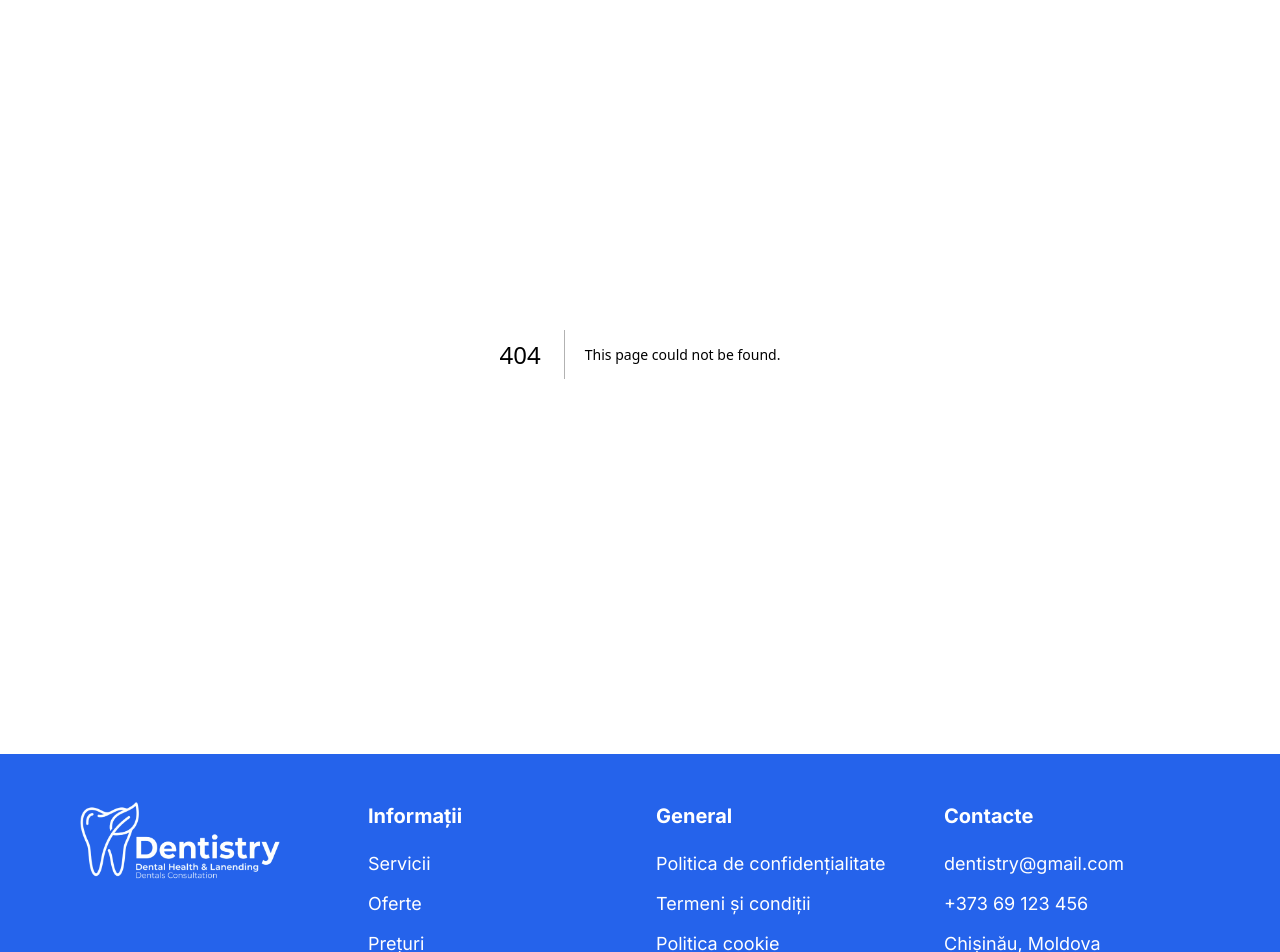
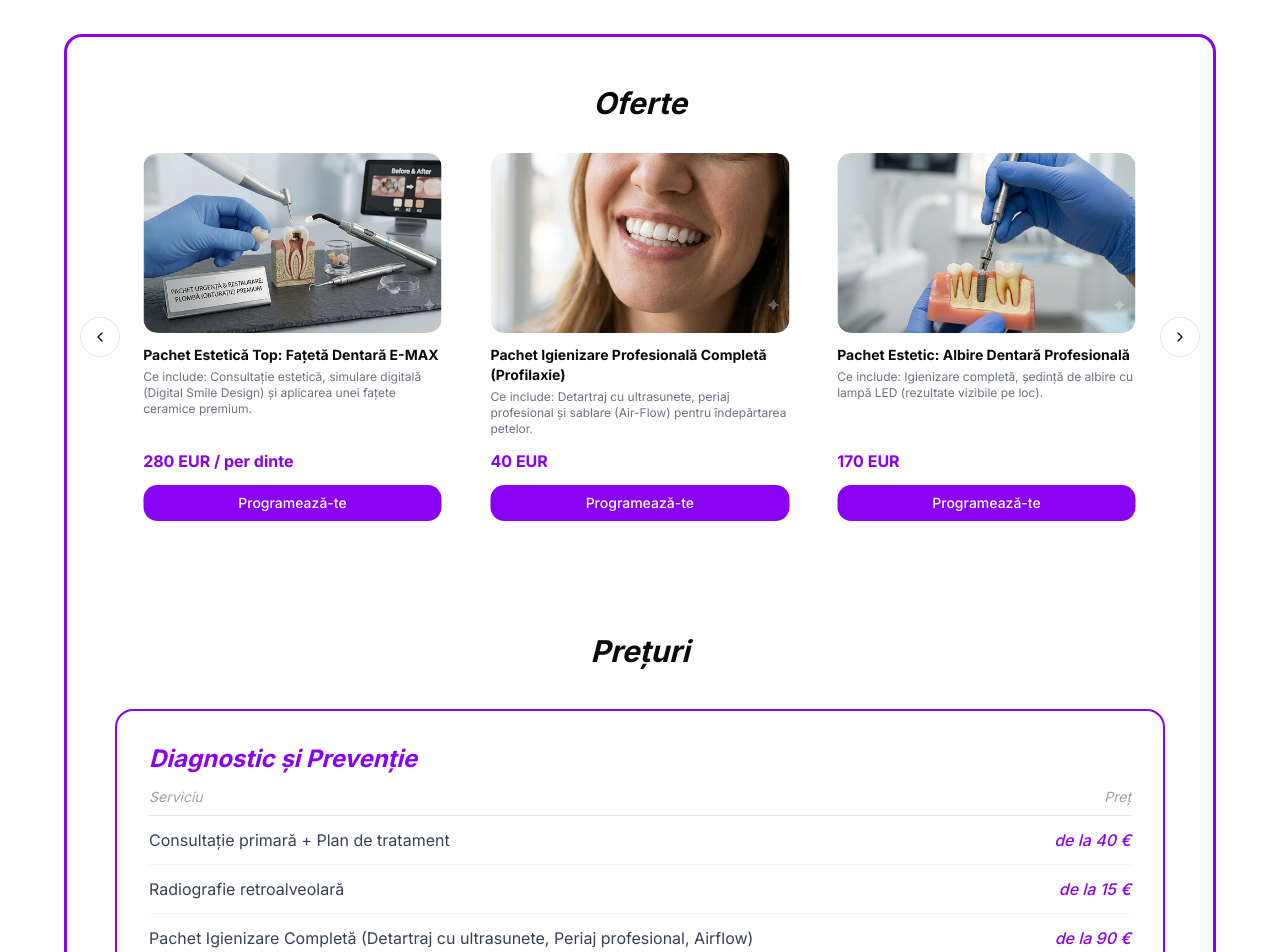
Before and after one commit to Sknyth/dentistry, a Next.js app: page /services in a window 1280 px wide. Before the commit this address had no page. Shown: the part 160-1112 px from the top of the page. Built offline with nearby package versions, Linux system fonts and the light colour scheme.

Commit message:
add page services without func

```diff
--- a/src/app/components/BookingForm.tsx
+++ b/src/app/components/BookingForm.tsx
@@ -98,7 +98,7 @@ export default function BookingForm({ doctors, defaultDoctorId, bookedSlots }: P
         </label>
       </div>
 
-      <button type="submit" className="w-full bg-[#8900F2] hover:bg-[#7a00d8] transition-colors text-white font-medium py-2.5 rounded-lg text-sm">
+      <button type="submit" className="w-full bg-[#8900F2] hover:bg-[#7a00d8] transition-colors text-white font-medium py-2.5 rounded-lg text-sm cursor-pointer">
         Trimite programarea
       </button>
 
--- /dev/null
+++ b/src/app/components/CarouselOffers.tsx
@@ -0,0 +1,73 @@
+import Image from 'next/image'
+import Link from 'next/link'
+import {
+  Carousel,
+  CarouselContent,
+  CarouselItem,
+  CarouselNext,
+  CarouselPrevious,
+} from "@/components/ui/carousel"
+
+const offers = [
+  {
+    title: "Pachet Igienizare Profesională Completă (Profilaxie)",
+    desc: "Ce include: Detartraj cu ultrasunete, periaj profesional și sablare (Air-Flow) pentru îndepărtarea petelor.",
+    img: "/service1.png",
+    price: "40 EUR",
+  },
+  {
+    title: "Pachet Estetic: Albire Dentară Profesională",
+    desc: "Ce include: Igienizare completă, ședință de albire cu lampă LED (rezultate vizibile pe loc).",
+    img: "/service2.png",
+    price: "170 EUR",
+  },
+  {
+    title: "Pachet Urgență & Restaurare: Plombă (Obturaţie) Premium",
+    desc: "Ce include: Consultație, anestezie locală și obturaţie fizionomică din compozit de ultimă generație.",
+    img: "/service3.png",
+    price: "45 EUR",
+  },
+  {
+    title: "Pachet Implant Dentar „Zâmbet Complet",
+    desc: "Ce include: Implant dentar de înaltă calitate + bont protetic (faza chirurgicală primară) și plan de tratament digital.",
+    img: "/service4.png",
+    price: "350 EUR",
+  },
+  {
+    title: "Pachet Estetică Top: Fațetă Dentară E-MAX",
+    desc: "Ce include: Consultație estetică, simulare digitală (Digital Smile Design) și aplicarea unei fațete ceramice premium.",
+    img: "/service6.png",
+    price: "280 EUR / per dinte",
+  },
+]
+
+const OffersCarousel = () => {
+  return (
+    <div>
+      <Carousel className="max-w-5xl mx-auto" opts={{ loop: true }}>
+        <CarouselContent>
+          {offers.map((offer) => (
+            <CarouselItem key={offer.title} className="basis-full sm:basis-1/2 md:basis-1/3">
+              <div className="bg-white rounded-2xl p-4 h-full flex flex-col">
+                <Image src={offer.img} alt={offer.title} width={300} height={180} className="rounded-xl w-full h-[180px] object-cover" />
+                <h3 className="font-bold mt-3 text-sm">{offer.title}</h3>
+                <p className="text-xs text-gray-500 mt-1 flex-1">{offer.desc}</p>
+                <p className="text-[#8900F2] font-bold mt-3">{offer.price}</p>
+                <Link
+                  href="#"
+                  className="mt-3 w-full text-center bg-[#8900F2] hover:bg-[#7000cc] transition-colors text-white text-sm font-medium py-2 rounded-xl"
+                >
+                  Programează-te
+                </Link>
+              </div>
+            </CarouselItem>
+          ))}
+        </CarouselContent>
+        <CarouselPrevious className="cursor-pointer w-10 h-10" />
+        <CarouselNext className="cursor-pointer w-10 h-10" />
+      </Carousel>
+    </div>
+  )
+}
+
+export default OffersCarousel
--- a/src/app/components/CarouselServices.tsx
+++ b/src/app/components/CarouselServices.tsx
@@ -42,7 +42,7 @@ const ServicesCarousel = () => {
                 <Image src={service.img} alt={service.title} width={300} height={180} className="rounded-xl w-full h-[180px] object-cover" />
                 <h3 className="font-bold mt-3">{service.title}</h3>
                 <p className="text-sm text-gray-500 mt-1 flex-1">{service.desc}</p>
-                <a href="#" className="text-[#8900F2] font-medium mt-2 inline-block">Info →</a>
+                <a href="/services" className="text-[#8900F2] font-medium mt-2 inline-block">Info →</a>
               </div>
             </CarouselItem>
           ))}
--- /dev/null
+++ b/src/app/components/Service.tsx
@@ -0,0 +1,30 @@
+interface Service {
+  name: string
+  price: string
+}
+
+interface Props {
+  title: string
+  services: Service[]
+}
+
+export default function ServicePrices({ title, services }: Props) {
+  return (
+    <div className="border-2 border-[#8900F2] rounded-2xl p-4 md:p-8 flex flex-col gap-3">
+      <h3 className="text-xl md:text-2xl font-bold italic text-[#8900F2]">{title}</h3>
+      <div className="flex justify-between text-gray-400 text-sm italic border-b border-gray-200 pb-2">
+        <span>Serviciu</span>
+        <span>Preț</span>
+      </div>
+      {services.map((item, i) => (
+        <div key={i} className="flex flex-col sm:flex-row sm:justify-between sm:items-start gap-1 sm:gap-4 border-b border-gray-100 pb-3 last:border-0">
+          <span className="text-sm md:text-base text-gray-700">{item.name}</span>
+          <span className="text-sm md:text-base text-[#8900F2] font-medium italic sm:whitespace-nowrap">{item.price}</span>
+        </div>
+      ))}
+      <button className="mt-2 w-full bg-[#8900F2] hover:bg-[#7000cc] transition-colors text-white font-bold italic py-2.5 md:py-3 rounded-xl text-sm md:text-base cursor-pointer">
+        Programează-te
+      </button>
+    </div>
+  )
+}
--- /dev/null
+++ b/src/app/services/layout.tsx
@@ -0,0 +1,3 @@
+export default function AboutLayout({ children }: { children: React.ReactNode }) {
+  return <>{children}</>
+}
--- /dev/null
+++ b/src/app/services/page.tsx
@@ -0,0 +1,70 @@
+import CarouselOffers from '../components/CarouselOffers'
+import Service from '@/app/components/Service'
+
+const categories = [
+  {
+    title: "Diagnostic și Prevenție",
+    services: [
+      { name: "Consultație primară + Plan de tratament", price: "de la 40 €" },
+      { name: "Radiografie retroalveolară", price: "de la 15 €" },
+      { name: "Pachet Igienizare Completă (Detartraj cu ultrasunete, Periaj profesional, Airflow)", price: "de la 90 €" },
+      { name: "Fluorizare (pe ambele arcade)", price: "de la 40 €" },
+    ]
+  },
+  {
+    title: "Odontologie (Tratamentul Cariilor)",
+    services: [
+      { name: "Obturaţie fizionomică (Plombă) – mică", price: "de la 40 €" },
+      { name: "Obturaţie fizionomică (Plombă) – medie/mare", price: "de la 60 €" },
+      { name: "Reconstrucţie dinte cu pivot din fibră de sticlă", price: "de la 80 €" },
+      { name: "Coafaj direct/indirect (protecţia pulpei la carii adânci)", price: "de la 20 €" },
+    ]
+  },
+  {
+    title: "Endodonție (Tratamente de Canal)",
+    services: [
+      { name: "Tratament endodontic monoradicular (1 canal)", price: "de la 70 €" },
+      { name: "Tratament endodontic biradicular (2 canale)", price: "de la 95 €" },
+      { name: "Tratament endodontic pluriradicular (3-4 canale)", price: "de la 120 €" },
+      { name: "Retratament endodontic (despobturare și dezinfectare canal)", price: "de la 110 €" },
+    ]
+  },
+  {
+    title: "Chirurgie și Implantologie",
+    services: [
+      { name: "Extracție dinte monoradicular / simplă", price: "de la 40 €" },
+      { name: "Extracție molar de minte (inclus sau semi-inclus)", price: "de la 100 €" },
+      { name: "Implant Dentar (partea chirurgicală, brand standard)", price: "de la 400 €" },
+      { name: "Adiție de os / Sinus Lift (procedură de chirurgie osoasă)", price: "de la 300 €" },
+    ]
+  },
+  {
+    title: "Protetică și Estetică Dentară",
+    services: [
+      { name: "Coroană metalo-ceramică", price: "de la 120 €" },
+      { name: "Coroană zirconiu (fizionomie premium)", price: "de la 240 €" },
+      { name: "Fațetă ceramică (E-max)", price: "de la 350 € / dinte" },
+      { name: "Albire profesională în cabinet (cu lampă LED)", price: "de la 199 €" },
+    ]
+  },
+]
+
+export default function page() {
+  return (
+    <main className="min-h-screen flex flex-col px-16 py-12 md:py-20">
+      <div className="border-[#8900F2] border-3 rounded-2xl">
+        <section className="p-12">
+          <h2 className="text-3xl font-bold text-center italic mb-4">Oferte</h2>
+          <CarouselOffers />
+        </section>
+
+        <section className="p-12 flex flex-col gap-6">
+          <h2 className="text-3xl font-bold italic text-center mb-4">Prețuri</h2>
+          {categories.map((cat) => (
+            <Service key={cat.title} title={cat.title} services={cat.services} />
+          ))}
+        </section>
+      </div>
+    </main>
+  )
+}
```
Also changed, not shown: public/service6.png (added).
